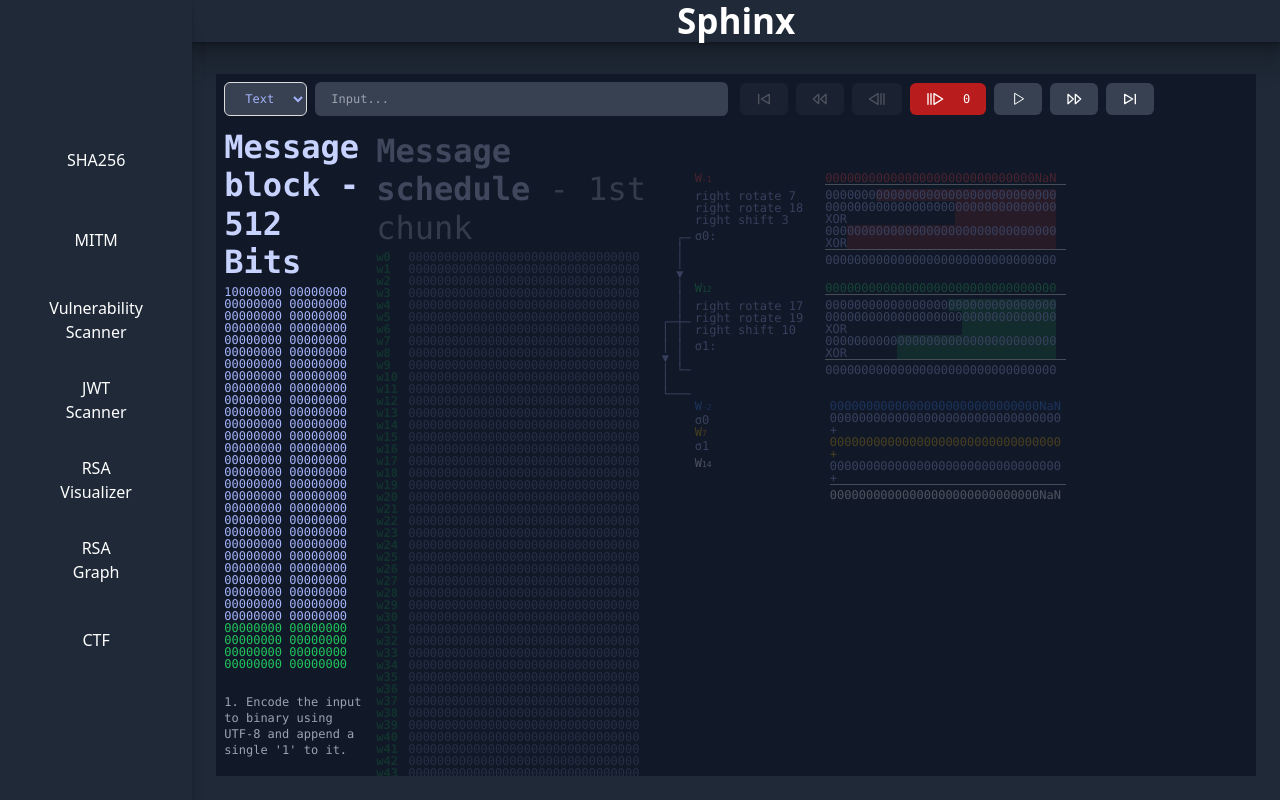
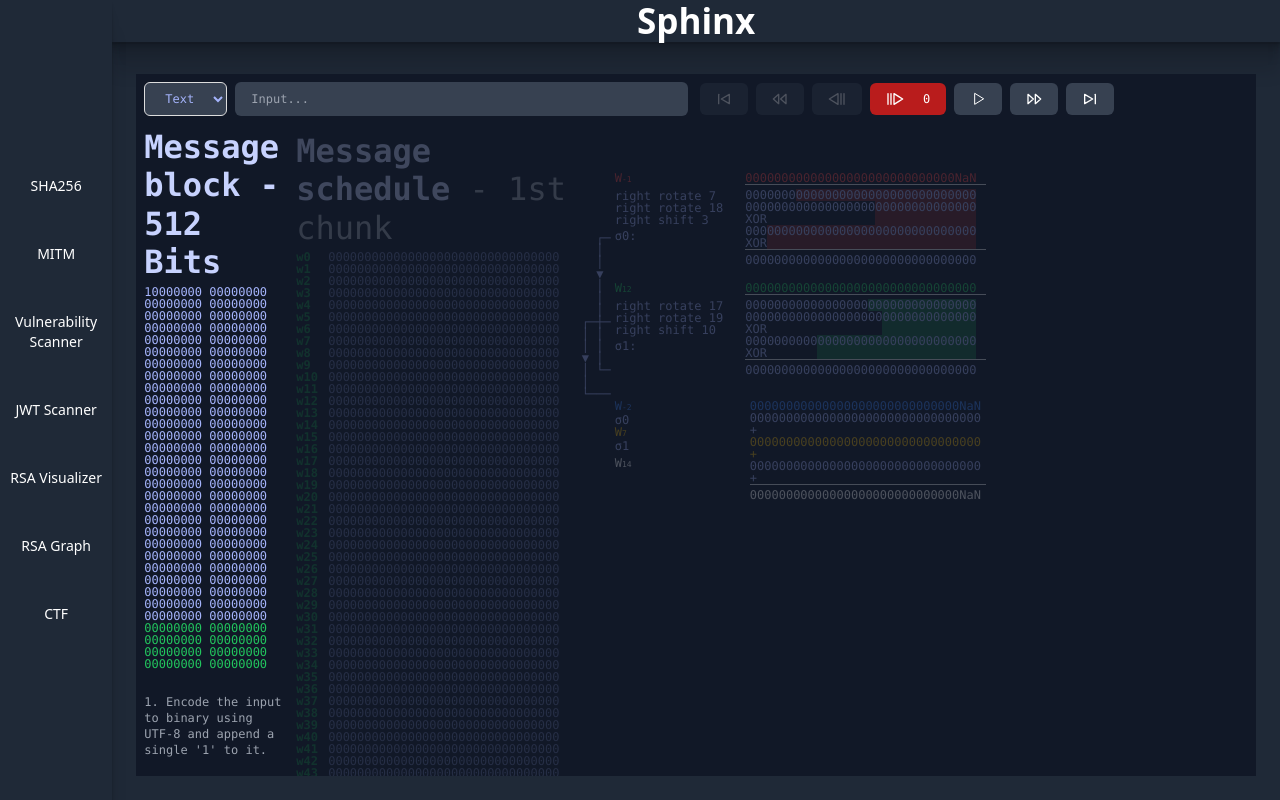
Before and after one commit to barman-ayush/sphinx, a React (Vite) app: page / in a window 1280 px wide. Built offline with nearby package versions, Linux system fonts and the light colour scheme.

Commit message:
Refactor Navbar component for improved accessibility and styling

```diff
--- a/src/components/Navbar.jsx
+++ b/src/components/Navbar.jsx
@@ -19,9 +19,9 @@ const Navbar = ({ children }) => {
 				>
 					<div
 						onClick={() => navigate("/")}
-						class="h-10 w-10 flex items-center justify-center rounded-lg cursor-pointer hover:text-gray-800 hover:bg-white  hover:duration-300 hover:ease-linear focus:bg-white"
+						class="p-1 text-xs md:text-sm flex items-center justify-center rounded-lg cursor-pointer hover:text-gray-800 hover:bg-white  hover:duration-300 hover:ease-linear focus:bg-white text-center"
 					>
-						<div className="text-cont">SHA256</div>
+						SHA256
 						{/* <svg
             xmlns="http://www.w3.org/2000/svg"
             class="h-6 w-6"
@@ -38,9 +38,9 @@ const Navbar = ({ children }) => {
 
 					<div
 						onClick={() => navigate("/MITM")}
-						class="h-10 w-10 flex items-center justify-center rounded-lg cursor-pointer hover:text-gray-800 hover:bg-white  hover:duration-300 hover:ease-linear focus:bg-white"
+						class="p-1 text-xs md:text-sm flex items-center justify-center rounded-lg cursor-pointer hover:text-gray-800 hover:bg-white  hover:duration-300 hover:ease-linear focus:bg-white text-center"
 					>
-						<div className="text-cont">MITM</div>
+						MITM
 						{/* <svg
 							xmlns="http://www.w3.org/2000/svg"
 							class="h-6 w-6"
@@ -60,9 +60,9 @@ const Navbar = ({ children }) => {
 
 					<div
 						onClick={() => navigate("/CCS")}
-						class="h-10 w-10 flex items-center justify-center rounded-lg cursor-pointer hover:text-gray-800 hover:bg-white  hover:duration-300 hover:ease-linear focus:bg-white"
+						class="p-1 text-xs md:text-sm flex items-center justify-center rounded-lg cursor-pointer hover:text-gray-800 hover:bg-white  hover:duration-300 hover:ease-linear focus:bg-white text-center"
 					>
-						<div className="text-cont text-center">Vulnerability Scanner</div>
+						Vulnerability Scanner
 						{/* <svg
 							xmlns="http://www.w3.org/2000/svg"
 							class="h-6 w-6"
@@ -81,9 +81,9 @@ const Navbar = ({ children }) => {
 
 					<div
 						onClick={() => navigate("/STT")}
-						class="h-10 w-10 flex items-center justify-center rounded-lg cursor-pointer hover:text-gray-800 hover:bg-white  hover:duration-300 hover:ease-linear focus:bg-white"
+						class="p-1 text-xs md:text-sm flex items-center justify-center rounded-lg cursor-pointer hover:text-gray-800 hover:bg-white  hover:duration-300 hover:ease-linear focus:bg-white text-center"
 					>
-						<div className="text-cont text-center">JWT Scanner</div>
+						JWT Scanner
 						{/* <svg
 							xmlns="http://www.w3.org/2000/svg"
 							class="h-6 w-6"
@@ -108,9 +108,9 @@ const Navbar = ({ children }) => {
 
 					<div
 						onClick={() => navigate("/RSA")}
-						class="h-10 w-10 flex items-center justify-center rounded-lg cursor-pointer hover:text-gray-800 hover:bg-white  hover:duration-300 hover:ease-linear focus:bg-white"
+						class="p-1 text-xs md:text-sm flex items-center justify-center rounded-lg cursor-pointer hover:text-gray-800 hover:bg-white  hover:duration-300 hover:ease-linear focus:bg-white text-center"
 					>
-						<div className="text-cont text-center">RSA Visualizer</div>
+						RSA Visualizer
 						{/* <svg
 							xmlns="http://www.w3.org/2000/svg"
 							class="h-6 w-6"
@@ -135,9 +135,9 @@ const Navbar = ({ children }) => {
 
 					<div
 						onClick={() => navigate("/RSA-VIZ")}
-						class="h-10 w-10 flex items-center justify-center rounded-lg cursor-pointer hover:text-gray-800 hover:bg-white  hover:duration-300 hover:ease-linear focus:bg-white"
+						class="p-1 text-xs md:text-sm flex items-center justify-center rounded-lg cursor-pointer hover:text-gray-800 hover:bg-white  hover:duration-300 hover:ease-linear focus:bg-white text-center"
 					>
-						<div className="text-cont text-center">RSA Graph</div>
+						RSA Graph
 						{/* <svg
 							xmlns="http://www.w3.org/2000/svg"
 							class="h-6 w-6"
@@ -162,9 +162,9 @@ const Navbar = ({ children }) => {
 
 					<div
 						onClick={() => navigate("/CTF")}
-						class="h-10 w-10 flex items-center justify-center rounded-lg cursor-pointer hover:text-gray-800 hover:bg-white  hover:duration-300 hover:ease-linear focus:bg-white"
+						class="p-1 text-xs md:text-sm flex items-center justify-center rounded-lg cursor-pointer hover:text-gray-800 hover:bg-white  hover:duration-300 hover:ease-linear focus:bg-white text-center"
 					>
-						<div className="text-cont text-center">CTF</div>
+						CTF
 						{/* <svg
 							xmlns="http://www.w3.org/2000/svg"
 							class="h-6 w-6"
--- a/src/components/SHA.jsx
+++ b/src/components/SHA.jsx
@@ -471,7 +471,7 @@ const SHA = () => {
 		<div
 			className="App font-mono text-xs text-indigo-300 px-2 leading-3 bg-gray-900 h-screen transition"
 			style={{
-        height : "130%" ,
+				height: "1000%",
 				"::-webkit-scrollbar": { display: "none" }, // Chrome, Safari, Opera
 			}}
 		>
@@ -590,7 +590,7 @@ const SHA = () => {
 						</div>
 					</div>
 				</div>
-        <div className="col  RIGHT-MOST-DIV">
+				<div className="col  RIGHT-MOST-DIV mr-20">
 					<Constants k={k} clock={cycleClock()} />
 				</div>
 			</div>
```
Lines whose indentation alone changed are shown as unchanged.
